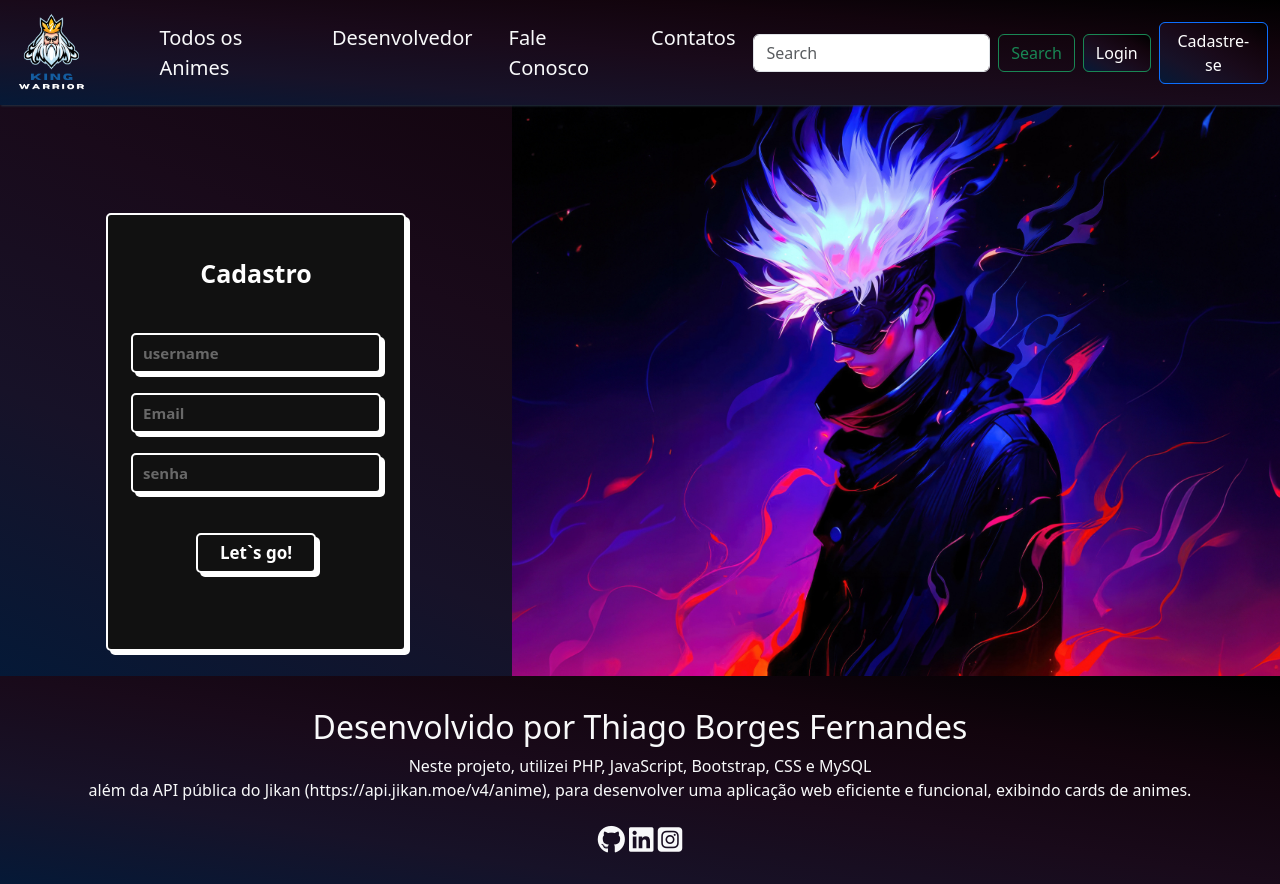
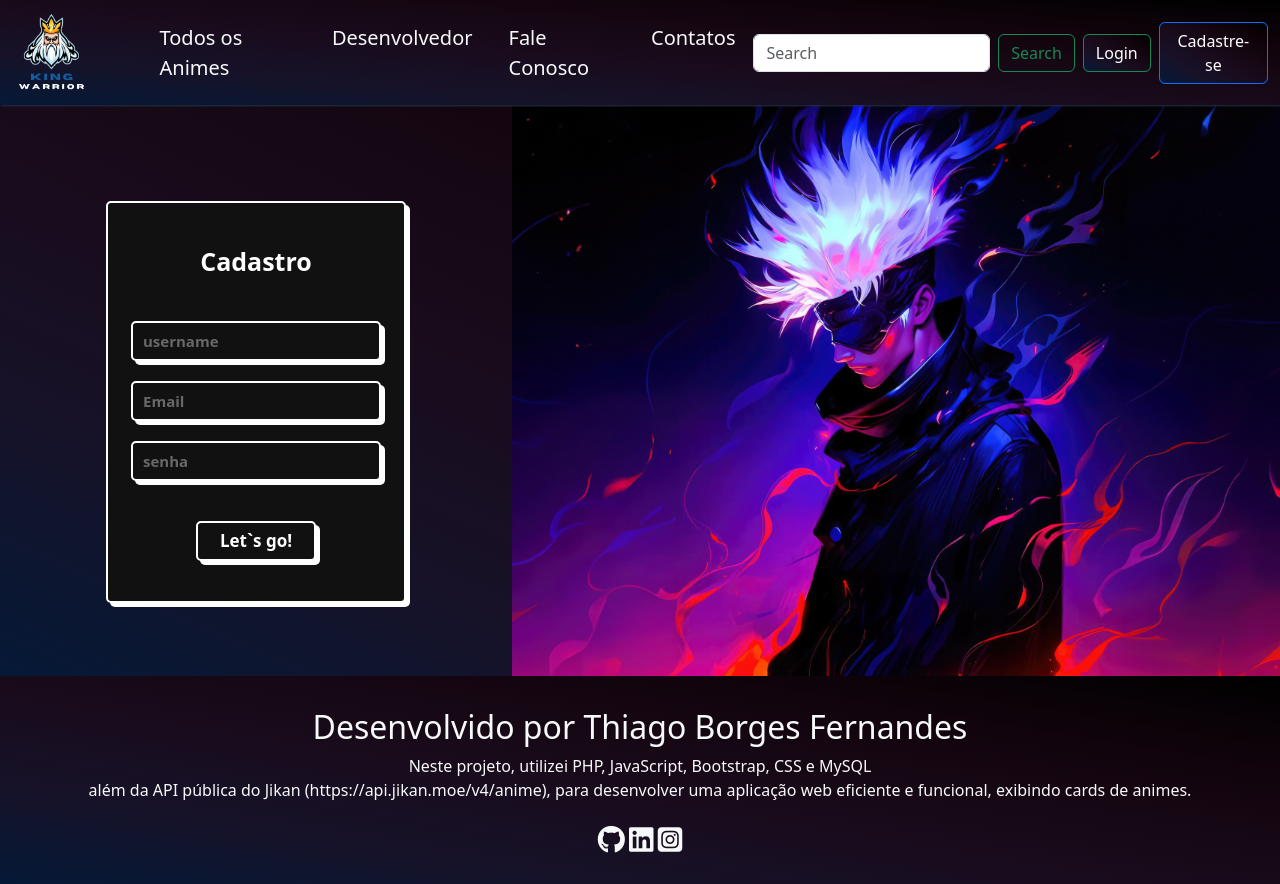
Before and after one commit to thiagobfernandes/Animes, a PHP site: page /animes/registro in a window 1280 px wide. Run offline with PHP 8.4, Linux system fonts and the light colour scheme; some libraries are stand-ins or nearby versions.

Commit message:
Pagina de cadastro

```diff
--- a/paginas/registro.php
+++ b/paginas/registro.php
@@ -1,7 +1,7 @@
-<section class="w-100 h-100 d-flex align-items-center justify-content-center  login ">
+<section class="w-100 h-100 d-flex align-items-center justify-content-center  login  ">
 
-    <div class="wrapper w-50 ">
-            <div class="card-switch ">
+    <div class="wrapper w-50  my-4 my-md-0 h-100">
+            <div class="card-switch h-100 pb-4 ">
 
 
 
@@ -16,7 +16,9 @@
                                 <input type="email" placeholder="Email" name="email" class="flip-card__input" autocomplete="off">
                                 <input type="password" placeholder="senha" name="senha" class="flip-card__input" autocomplete="off">
                                 <button class="flip-card__btn">Let`s go!</button>
-                                <p></p>
+                                <?php if(isset($_COOKIE["Registro"])){?>
+                                <p class="text-center text-light">Usuario Existente</p>
+                                <?php }?>
                              </form>
                           </div>
 
@@ -32,7 +34,7 @@
 
 
 </div>
-<div class="imagem w-75 ">
+<div class="imagem w-75 d-none d-md-block">
 <img src="./imagens/gojologin.jpg" alt="" class="w-100">
 </div>
 
```
